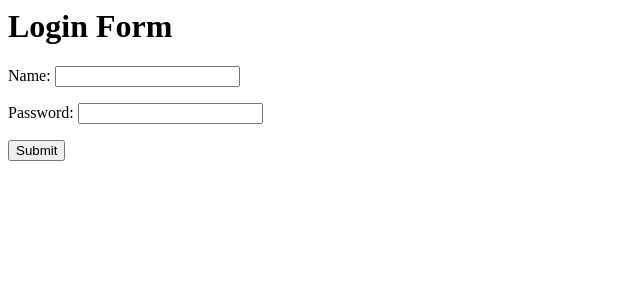
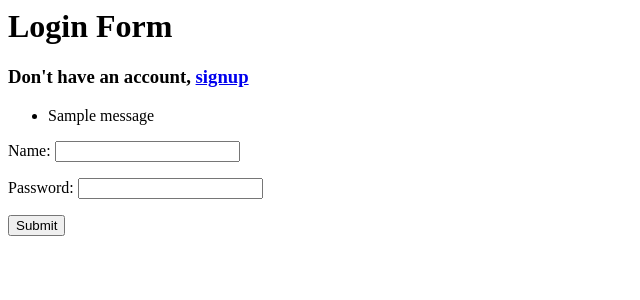
Before and after one commit to tiwariayush/SarvaAahar, a Django app: page /middaymeal/ in a window 1280 px wide. Shown: the top 300 px of the page, without its empty margins (0-640 px from the left). Run offline with Django 3.2, Linux system fonts and the light colour scheme; tables that the repository leaves empty hold one stand-in row (values such as "Sample post"); one stand-in notice (Sample message) is shown; parts of the project's set-up code (start-up, migrations or seed data) failed here and were passed over.

Commit message:
Refactoring done and up and running stable version

```diff
--- a/sarvahar/middaymeal/models.py
+++ b/sarvahar/middaymeal/models.py
@@ -119,7 +119,7 @@ class ChildConditions(models.Model):
             during time of entry
         '''
         try:
-            bmi = int(self.weight)/pow((int(self.height)/float(100)), 2)
+            bmi = float(self.weight)/pow((float(self.height)/float(100)), 2)
             self.body_mass_index = str(bmi)
         except Exception as e:
             pass
--- a/sarvahar/middaymeal/views.py
+++ b/sarvahar/middaymeal/views.py
@@ -28,13 +28,15 @@ def edit_child(request, child_id=None):
                           'aanganwadi': child.aanganwadi}
             childform = ChildEntryForm(initial=child_data)
 
-            child_condition = ChildConditions.objects.get(child=child)
+            child_condition = ChildConditions.objects.filter(child=child)[0]
             child_condition_data  = {'weight': child_condition.weight,
                                     'height': child_condition.height,
                                     'age': child_condition.age,
                                     'body_mass_index': child_condition.body_mass_index,
                                     'date_of_entry': child_condition.date_of_entry}
             childconditionform = ChildConditionForm(initial=child_condition_data)
+
+            child = Child.objects.get(pk=child_id)
 
         except ObjectDoesNotExist:
             messages.error(request, 'This child entry is not present')
@@ -48,9 +50,10 @@ def edit_child(request, child_id=None):
         childconditionform = ChildConditionForm(request.POST)
 
         if childform.is_valid() and childconditionform.is_valid():
-            a = childform.save()
+            if not child:
+                child = childform.save()
             b = childconditionform.save(commit=False)
-            b.child = a
+            b.child = child
             b.save()
             aanganwadi_name = request.POST['aanganwadi']
             return HttpResponseRedirect('/middaymeal/children/%s' %aanganwadi_name)
@@ -88,8 +91,8 @@ def create_user(request):
             user_profile.category_data = json.dumps(category_form_data)
             user_profile.user = user
             user_profile.save()
-
-            return HttpResponse('<html><body>Success</body></html>')
+            messages.success(request, 'Signup successful')
+            return HttpResponseRedirect('/middaymeal/')
 
     else:
         form = SignUpForm()
--- a/sarvahar/sarvahar/templates/middaymeal/aanganwadis.html
+++ b/sarvahar/sarvahar/templates/middaymeal/aanganwadis.html
@@ -4,6 +4,7 @@
     </head>
 
     <body>
+        <h2>Aanganwadis</h2>
         {% for aanganwadi in aanganwadis %}
             <a href='/middaymeal/children/{{aanganwadi.id}}'>{{aanganwadi.name}}</a>
         {% endfor %}
--- a/sarvahar/sarvahar/templates/middaymeal/blocks.html
+++ b/sarvahar/sarvahar/templates/middaymeal/blocks.html
@@ -4,6 +4,7 @@
     </head>
 
     <body>
+        <h2>Blocks</h2>
         {% for block in blocks %}
             <a href='/middaymeal/panchayats/{{block.id}}'>{{block.name}}</a>
         {% endfor %}
--- a/sarvahar/sarvahar/templates/middaymeal/child_details.html
+++ b/sarvahar/sarvahar/templates/middaymeal/child_details.html
@@ -7,7 +7,7 @@
     <h1> Children Information </h1>
     <ul>
     {% for child in children_info %}
-        <li><a href='/middaymeal/child_detail/{{child.child.id}}'>{{child.child}}</a> -- {{child.conditions.0}}
+        <li><a href='/middaymeal/child_detail/{{child.child.id}}'>{{child.child}}</a> -- {{child.conditions.0}} <a href='/middaymeal/edit/{{child.child.id}}'>Edit</a>
     {% endfor %}
     </ul>
     <p>
--- a/sarvahar/sarvahar/templates/middaymeal/districts.html
+++ b/sarvahar/sarvahar/templates/middaymeal/districts.html
@@ -4,6 +4,7 @@
     </head>
 
     <body>
+        <h2> Districts </h2>
         {% for district in districts %}
             <a href='/middaymeal/blocks/{{district.id}}'>{{district.name}}</a>
         {% endfor %}
--- a/sarvahar/sarvahar/templates/middaymeal/login.html
+++ b/sarvahar/sarvahar/templates/middaymeal/login.html
@@ -5,6 +5,14 @@
 
 <body>
     <h1> Login Form </h1>
+    <h3>Don't have an account, <a href='/middaymeal/signup'>signup</a></h3>
+    {% if messages %}
+        <ul class="messages">
+        {% for message in messages %}
+            <li{% if message.tags %} class="{{ message.tags }}"{% endif %}>{{ message }}</li>
+        {% endfor %}
+        </ul>
+    {% endif %}
     <form method="post">
         {% csrf_token %}
         {{form.as_p}}
--- a/sarvahar/sarvahar/templates/middaymeal/panchayats.html
+++ b/sarvahar/sarvahar/templates/middaymeal/panchayats.html
@@ -4,6 +4,7 @@
     </head>
 
     <body>
+        <h2>Panchayats</h2>
         {% for panchayat in panchayats %}
             <a href='/middaymeal/villages/{{panchayat.id}}'>{{panchayat.name}}</a>
         {% endfor %}
--- a/sarvahar/sarvahar/templates/middaymeal/villages.html
+++ b/sarvahar/sarvahar/templates/middaymeal/villages.html
@@ -4,6 +4,7 @@
     </head>
 
     <body>
+        <h2> Villages </h2>
         {% for village in villages %}
             <a href='/middaymeal/aanganwadis/{{village.id}}'>{{village.name}}</a>
         {% endfor %}
```
